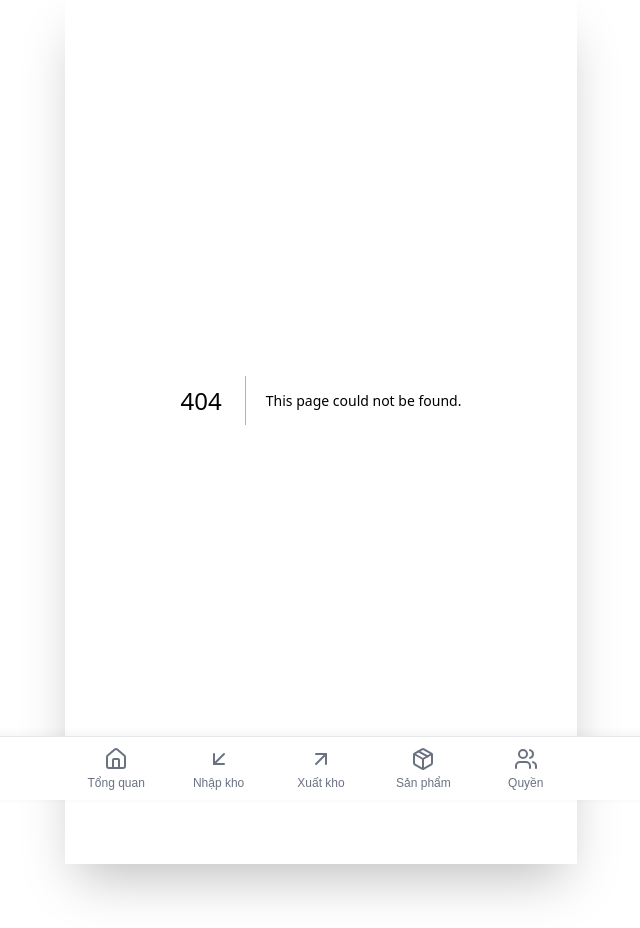
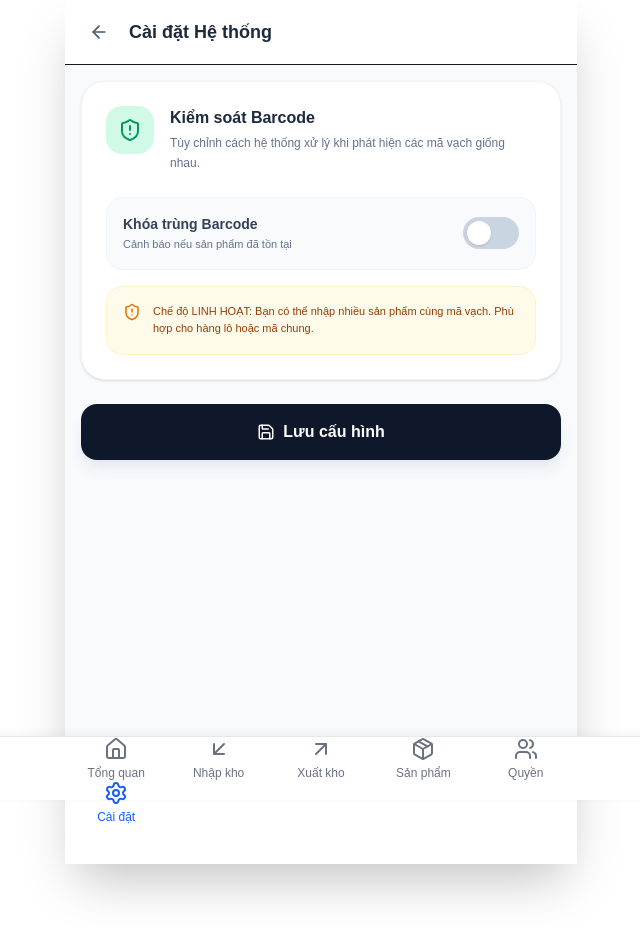
Before and after one commit to lenhhoixung3/inventory-scanner, a Next.js app: page /settings in a window 1280 px wide. Before the commit this address had no page. Shown: the whole page, without its empty margins (319-959 px from the left). Built offline with nearby package versions, Linux system fonts and the light colour scheme; no server answers; the database is empty.

Commit message:
Implement duplicate barcode management and system settings

```diff
--- a/src/app/products/[id]/actions.ts
+++ b/src/app/products/[id]/actions.ts
@@ -16,12 +16,17 @@ export async function updateProduct(id: string, data: {
     throw new Error('Bạn không có quyền chỉnh sửa sản phẩm.')
   }
 
-  // Kiểm tra barcode trùng với sản phẩm khác
-  const existing = await prisma.product.findFirst({
-    where: { barcode: data.barcode, NOT: { id } }
-  })
-  if (existing) {
-    throw new Error('Mã vạch này đã được dùng cho sản phẩm khác.')
+  // Kiểm tra cài đặt khóa trùng barcode
+  const lockSetting = await prisma.systemSetting.findUnique({ where: { key: 'lockDuplicateBarcode' } })
+  const isLocked = lockSetting?.value === 'true'
+
+  if (isLocked) {
+    const existing = await prisma.product.findFirst({
+        where: { barcode: data.barcode, NOT: { id } }
+    })
+    if (existing) {
+        throw new Error('Mã vạch này đã được dùng cho sản phẩm khác. (Chế độ KHÓA TRÙNG đang bật)')
+    }
   }
 
   const product = await prisma.product.update({
--- a/src/app/products/new/actions.ts
+++ b/src/app/products/new/actions.ts
@@ -29,8 +29,14 @@ export async function createProduct(data: {
   unit: string
   stock: number
 }) {
-  const existing = await prisma.product.findUnique({ where: { barcode: data.barcode } })
-  if (existing) throw new Error('Sản phẩm với mã vạch này đã tồn tại!')
+  // Kiểm tra cài đặt khóa trùng barcode
+  const lockSetting = await prisma.systemSetting.findUnique({ where: { key: 'lockDuplicateBarcode' } })
+  const isLocked = lockSetting?.value === 'true'
+
+  if (isLocked) {
+    const existing = await prisma.product.findFirst({ where: { barcode: data.barcode } })
+    if (existing) throw new Error('CẢNH BÁO: Mã vạch này đã tồn tại! Hệ thống đang ở chế độ KHÓA TRÙNG.')
+  }
 
   const product = await prisma.product.create({ data: {
     name: data.name,
@@ -52,7 +58,11 @@ export async function createProduct(data: {
 }
 
 export async function processTransaction(barcode: string, type: 'IN' | 'OUT', quantity: number, note: string) {
-  const product = await prisma.product.findUnique({ where: { barcode } })
+  // Nếu trùng mã, ưu tiên lấy sản phẩm được cập nhật mới nhất
+  const product = await prisma.product.findFirst({
+    where: { barcode },
+    orderBy: { updatedAt: 'desc' }
+  })
   if (!product) throw new Error('Không tìm thấy sản phẩm với mã vạch này.')
   if (type === 'OUT' && product.stock < quantity) throw new Error(`Kho không đủ hàng. Tồn hiện tại: ${product.stock}`)
 
--- /dev/null
+++ b/src/app/settings/actions.ts
@@ -0,0 +1,25 @@
+'use server'
+import prisma from '@/lib/prisma'
+import { revalidatePath } from 'next/cache'
+import { getCurrentUser } from '@/lib/auth'
+
+export async function getSettings() {
+  const settings = await prisma.systemSetting.findMany()
+  return {
+    lockDuplicateBarcode: settings.find(s => s.key === 'lockDuplicateBarcode')?.value === 'true'
+  }
+}
+
+export async function updateSetting(key: string, value: string) {
+  const user = await getCurrentUser()
+  if (!user || user.role !== 'ADMIN') throw new Error('Chỉ Admin mới có quyền cài đặt.')
+
+  await prisma.systemSetting.upsert({
+    where: { key },
+    update: { value },
+    create: { key, value }
+  })
+
+  revalidatePath('/settings')
+  return { success: true }
+}
--- /dev/null
+++ b/src/app/settings/page.tsx
@@ -0,0 +1,113 @@
+'use client'
+
+import { useState, useEffect } from 'react'
+import { updateSetting, getSettings } from './actions'
+import { ShieldAlert, CheckCircle2, Save, ArrowLeft } from 'lucide-react'
+import Link from 'next/link'
+
+export default function SettingsPage() {
+    const [lockDuplicate, setLockDuplicate] = useState(false)
+    const [loading, setLoading] = useState(true)
+    const [saving, setSaving] = useState(false)
+    const [message, setMessage] = useState('')
+
+    useEffect(() => {
+        getSettings().then(s => {
+            setLockDuplicate(s.lockDuplicateBarcode)
+            setLoading(false)
+        })
+    }, [])
+
+    const handleSave = async () => {
+        setSaving(true)
+        try {
+            await updateSetting('lockDuplicateBarcode', lockDuplicate.toString())
+            setMessage('Đã lưu cài đặt thành công!')
+            setTimeout(() => setMessage(''), 3000)
+        } catch (e: any) {
+            alert(e.message)
+        } finally {
+            setSaving(false)
+        }
+    }
+
+    if (loading) return <div className="p-10 text-center text-slate-500 font-medium">Đang tải cài đặt...</div>
+
+    return (
+        <div className="min-h-screen bg-slate-50">
+            {/* Header */}
+            <header className="bg-white border-b sticky top-0 z-10">
+                <div className="max-w-lg mx-auto px-4 h-16 flex items-center justify-between">
+                    <div className="flex items-center gap-3">
+                        <Link href="/" className="p-2 hover:bg-slate-100 rounded-full transition">
+                            <ArrowLeft size={20} className="text-slate-600" />
+                        </Link>
+                        <h1 className="text-lg font-bold text-slate-800">Cài đặt Hệ thống</h1>
+                    </div>
+                </div>
+            </header>
+
+            <main className="max-w-lg mx-auto p-4 space-y-6">
+                <div className="bg-white rounded-3xl p-6 shadow-sm border border-slate-100">
+                    <div className="flex items-start gap-4 mb-6">
+                        <div className="p-3 bg-emerald-100 rounded-2xl">
+                            <ShieldAlert className="text-emerald-600" size={24} />
+                        </div>
+                        <div>
+                            <h2 className="font-bold text-slate-800">Kiểm soát Barcode</h2>
+                            <p className="text-xs text-slate-500 mt-1 leading-relaxed">
+                                Tùy chỉnh cách hệ thống xử lý khi phát hiện các mã vạch giống nhau.
+                            </p>
+                        </div>
+                    </div>
+
+                    <div className="space-y-4">
+                        <div className="flex items-center justify-between p-4 bg-slate-50 rounded-2xl border border-slate-100">
+                            <div>
+                                <p className="font-bold text-slate-700 text-sm">Khóa trùng Barcode</p>
+                                <p className="text-[11px] text-slate-500 mt-0.5">Cảnh báo nếu sản phẩm đã tồn tại</p>
+                            </div>
+                            <button
+                                onClick={() => setLockDuplicate(!lockDuplicate)}
+                                className={`w-14 h-8 rounded-full transition-all relative ${lockDuplicate ? 'bg-emerald-500' : 'bg-slate-300'}`}
+                            >
+                                <div className={`absolute top-1 w-6 h-6 bg-white rounded-full transition-all shadow-sm ${lockDuplicate ? 'left-7' : 'left-1'}`} />
+                            </button>
+                        </div>
+
+                        <div className="p-4 bg-amber-50 rounded-2xl border border-amber-100 flex gap-3">
+                            <div className="text-amber-600 shrink-0">
+                                <ShieldAlert size={18} />
+                            </div>
+                            <p className="text-[11px] text-amber-800 leading-relaxed font-medium">
+                                {lockDuplicate
+                                    ? "Chế độ AN TOÀN: Bạn không thể tạo 2 sản phẩm có cùng mã vạch. Hệ thống sẽ báo lỗi ngay khi quét trùng."
+                                    : "Chế độ LINH HOẠT: Bạn có thể nhập nhiều sản phẩm cùng mã vạch. Phù hợp cho hàng lô hoặc mã chung."}
+                            </p>
+                        </div>
+                    </div>
+                </div>
+
+                <button
+                    onClick={handleSave}
+                    disabled={saving}
+                    className="w-full bg-slate-900 text-white py-4 rounded-2xl font-bold transition active:scale-[0.98] disabled:opacity-50 flex items-center justify-center gap-2 shadow-lg shadow-slate-200"
+                >
+                    {saving ? 'Đang lưu...' : (
+                        <>
+                            <Save size={18} />
+                            Lưu cấu hình
+                        </>
+                    )}
+                </button>
+
+                {message && (
+                    <div className="flex items-center justify-center gap-2 text-emerald-600 font-bold text-sm animate-in fade-in slide-in-from-bottom-2">
+                        <CheckCircle2 size={18} />
+                        {message}
+                    </div>
+                )}
+            </main>
+        </div>
+    )
+}
--- a/src/components/BottomNav.tsx
+++ b/src/components/BottomNav.tsx
@@ -2,7 +2,7 @@
 
 import Link from 'next/link'
 import { usePathname } from 'next/navigation'
-import { Home, Package, ArrowUpRight, ArrowDownLeft, Users } from 'lucide-react'
+import { Home, Package, ArrowUpRight, ArrowDownLeft, Users, Settings } from 'lucide-react'
 import { clsx } from 'clsx'
 
 const navItems = [
@@ -11,6 +11,7 @@ const navItems = [
   { name: 'Xuất kho', href: '/outbound', icon: ArrowUpRight },
   { name: 'Sản phẩm', href: '/products', icon: Package },
   { name: 'Quyền', href: '/users', icon: Users },
+  { name: 'Cài đặt', href: '/settings', icon: Settings },
 ]
 
 export function BottomNav() {
```
Also changed, not shown: 1 other file (tests, documents, lock files or other folders).
